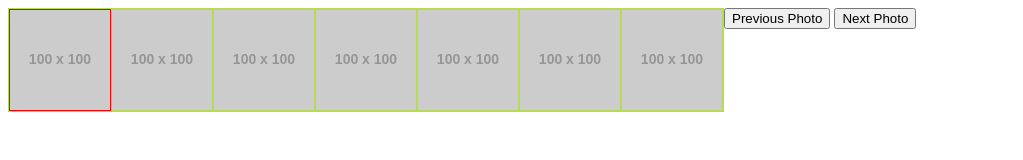
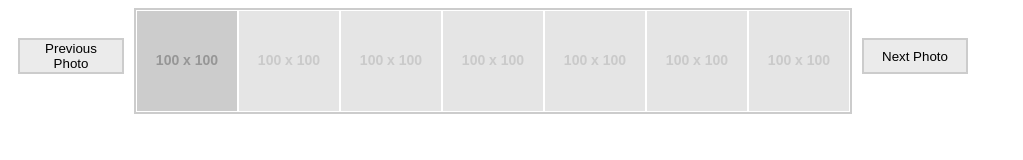
Before and after one commit to amaxwell01/drySlide, a plain HTML site: page index.html in a window 1280 px wide. Shown: the whole page, without its empty margins (0-1023 px from the left). Drawn offline with nearby package versions, Linux system fonts and the light colour scheme; placeholder pictures from the web are drawn by us.

Commit message:
Cleaned up the basic CSS

```diff
--- a/index.html
+++ b/index.html
@@ -21,7 +21,6 @@
 
 
 <button id="dryPreviousSlide" type="button">Previous Photo</button>
-<button id="dryNextSlide" type="button">Next Photo</button>
 
 <!--
     data-current is for the start frame in the gallery
@@ -43,4 +42,7 @@
         <li><img src="http://placehold.it/100x100&text=slide+12" /></li>
     </ul>
 </div>
+
+<button id="dryNextSlide" type="button">Next Photo</button>
+
 </body>
--- a/styles.css
+++ b/styles.css
@@ -1,5 +1,20 @@
+#dryPreviousSlide,
+#dryNextSlide
+{
+    float: left;
+    background: rgba(0, 0, 0, 0.08);
+    border: solid 2px #CCC;
+    height: 36px;
+    margin: 30px 10px 0;
+    width: 106px;
+}
+#dryPreviousSlide:hover,
+#dryNextSlide:hover
+{
+    background: rgba(0, 0, 0, 0.15);
+}
 #drySlideContainer {
-    border: solid 1px #bada55;
+    border: solid 2px #CCC;
     float: left;
     height: 102px;
     overflow: hidden;
@@ -16,12 +31,14 @@
     width: 99999999px;
 }
 #drySlides li {
-    border: solid 1px #bada55;
+    border: solid 1px transparent;
     display: inline-block;
     float: left;
     height: 100px;
+    opacity: .5;
     width: 100px;
 }
 #drySlides li.selected {
-    border: solid 1px #f00;
+    border: solid 1px transparent;
+    opacity: 1;
 }
```
